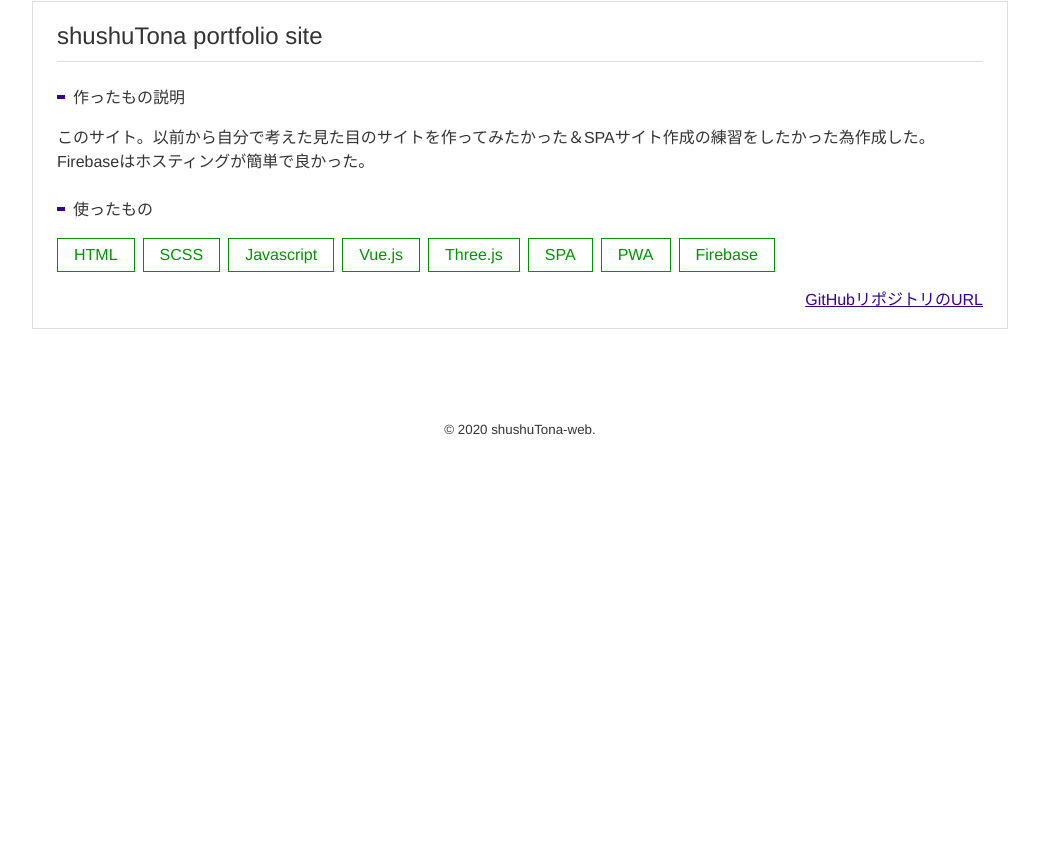
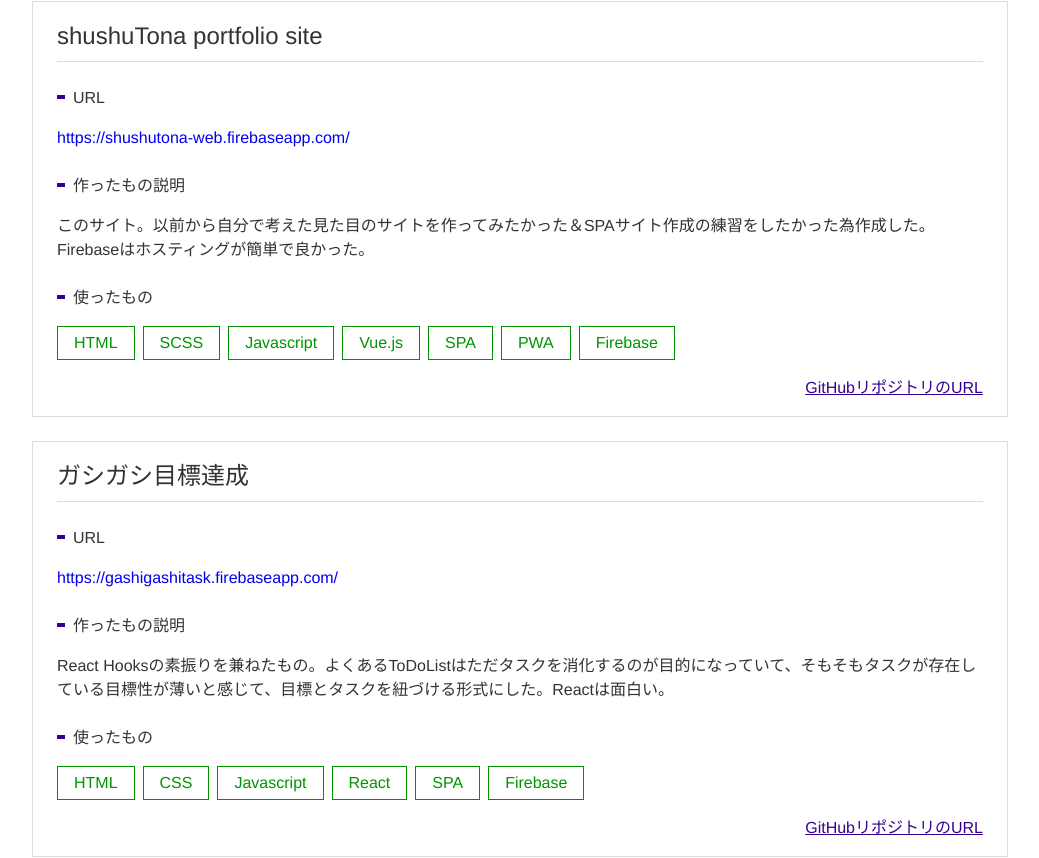
Before and after one commit to shushuTona/shushutona-web, a Vue app: page /product in a window 1280 px wide. Shown: the part 1105-1963 px from the top of the page, without its empty margins (120-1159 px from the left). Before the commit the page ends 1580 px from the top, so only its background shows below. Built offline with nearby package versions, Linux system fonts and the light colour scheme; no server answers.

Commit message:
ポートフォリオサイト：Product更新

```diff
--- a/src/assets/productList.json
+++ b/src/assets/productList.json
@@ -2,6 +2,7 @@
     {
         "id": 0,
         "productTitle": "shushuTona portfolio site",
+        "productUrl": "https://shushutona-web.firebaseapp.com/",
         "reposUrl": "https://github.com/shushuTona/shushutona-web",
         "productDesc": "このサイト。以前から自分で考えた見た目のサイトを作ってみたかった＆SPAサイト作成の練習をしたかった為作成した。Firebaseはホスティングが簡単で良かった。",
         "skillList": [
@@ -9,10 +10,24 @@
             "SCSS",
             "Javascript",
             "Vue.js",
-            "Three.js",
             "SPA",
             "PWA",
             "Firebase"
         ]
+    },
+    {
+        "id": 1,
+        "productTitle": "ガシガシ目標達成",
+        "productUrl": "https://gashigashitask.firebaseapp.com/",
+        "reposUrl": "https://github.com/shushuTona/shushuTona_practice/tree/master/react/hooks_ts_practice",
+        "productDesc": "React Hooksの素振りを兼ねたもの。よくあるToDoListはただタスクを消化するのが目的になっていて、そもそもタスクが存在している目標性が薄いと感じて、目標とタスクを紐づける形式にした。Reactは面白い。",
+        "skillList": [
+            "HTML",
+            "CSS",
+            "Javascript",
+            "React",
+            "SPA",
+            "Firebase"
+        ]
     }
 ]
--- a/src/components/molecules/molecules.productPane.vue
+++ b/src/components/molecules/molecules.productPane.vue
@@ -1,6 +1,9 @@
 <template>
     <div class="m-panelArea">
         <h2 class="panelArea__title">{{ panelContents.productTitle }}</h2>
+
+        <h3 class="panelArea__hdg">URL</h3>
+        <a :href="panelContents.productUrl" target="_blank">{{ panelContents.productUrl }}</a>
 
         <h3 class="panelArea__hdg">作ったもの説明</h3>
         <p>{{ panelContents.productDesc }}</p>
```
